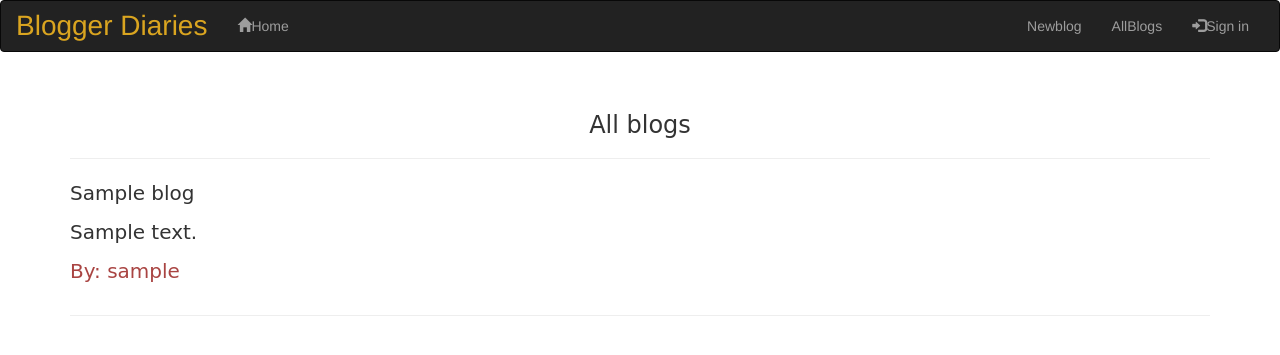
After one commit to ndanu-josy/Jos-Blog, a Flask app: template app/templates/blogs.html in a window 1280 px wide. The commit adds this page. Shown: the top 355 px of the page. Run offline with Flask 2, Linux system fonts and the light colour scheme; the template is opened without the code that fills it: most values are stand-ins (such as "Sample title", 1, 10 or a date in 2020); data that the repository does not hold is empty; some libraries are stand-ins or nearby versions.

Commit message:
Add blogs and comments html

```diff
--- a/app/main/views.py
+++ b/app/main/views.py
@@ -52,7 +52,7 @@ def update_pic(uname):
         db.session.commit()
     return redirect(url_for('main.profile',uname=uname))
 
-@main.route('/blog/newBlog', method=['GET', 'POST'])
+@main.route('/blog/newBlog', methods=['GET', 'POST'])
 @login_required
 def newBlog():
     blogForm = BlogForm()
@@ -109,7 +109,7 @@ def newComment(id):
         comment = comment_form.comment.data
         new_comment = Comment(blog_id=id, comment=comment, user=current_user)
         new_comment.saveComment()
-    return render_template('newComment.html', blog=blog, blog_comments=blogComments, comment_form=comment_form)
+    return render_template('newCOmment.html', blog=blog, blog_comments=blogComments, comment_form=comment_form)
 
 @main.route('/delete/<int:id>', methods=['GET', 'POST'])
 @login_required
--- /dev/null
+++ b/app/templates/blogs.html
@@ -0,0 +1,31 @@
+{% extends 'base.html'%}
+{% import 'bootstrap/wtf.html' as wtf%}
+
+{% block content %}
+<div class="container" style="font-size: 20px; font-family: 'Merienda', cursive;  padding-top: 40px;">
+<div class="row">
+<div class="col-md-12 mt-3 p-5">
+    <h3 class="mt-3 pb-3 text-center">All blogs</h3>
+    <hr>
+    {% for blog in blogs %}
+    <p class="text-default">{{blog.title_blog}}</p>
+    <p>{{blog.description}}</p>
+    <p class="text-danger">By: {{blog.user.username}}</p>
+    <div class="row">
+        <div class="col">
+            <a href="{{url_for('main.newComment', id=blog.id)}}"><i class="fas fa-comment fa-fw pr-3"></i></a>
+            {% if blog.user == current_user%}
+            <a href="{{url_for('main.updateBlog', id=blog.id)}}"><i class="fas fa-pen pr-3"></i></a>
+            <a href="{{url_for('main.deleteBlog', id = blog.id)}}"><i class="fas fa-trash text-danger"></i></a>
+            {% endif %}
+        </div>
+    </div>
+    <hr>
+
+    {%endfor%}
+
+</div>
+</div>
+</div>
+
+{% endblock%}
--- a/app/templates/navbar.html
+++ b/app/templates/navbar.html
@@ -15,6 +15,8 @@
 
             </ul>
             <ul class="nav navbar-nav navbar-right">
+                <li><a class="nav-link text-white pr-5" aria-haspopup="true" aria-expanded="false" href = "{{url_for('main.newBlog')}}">Newblog</a></li>
+                 <li><a class="nav-link text-white pr-4" aria-haspopup="true" aria-expanded="false" href = "{{url_for('main.allBlogs')}}">AllBlogs</a></li>
                 {% if current_user.is_authenticated %}
                 <li><a class="nav-link" href="/">  <span class="glyphicon glyphicon-user"></span>{{current_user.username.capitalize()}}</a></li>
                 <li><a href="{{url_for('auth.logout')}}"><span class="glyphicon glyphicon-log-out"></span>Sign out</a></li>
```
Also changed, not shown: app/templates/newBlog.html (added, +19 -0 lines), app/templates/newComment.html (added, +36 -0 lines), app/templates/updateBlog.html (added, +20 -0 lines), app/templates/comments.html (deleted).
